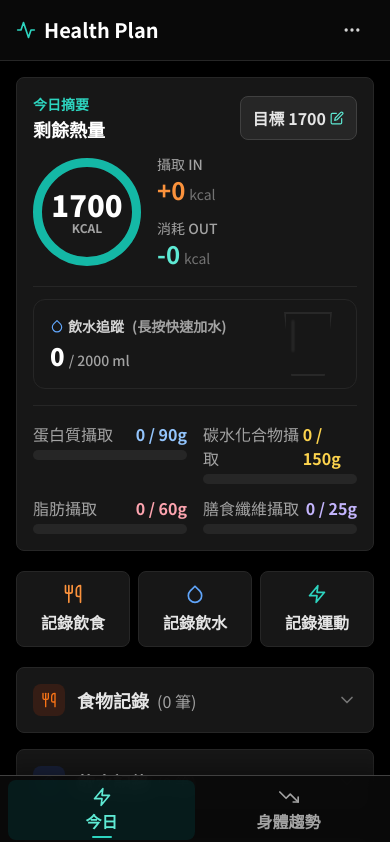
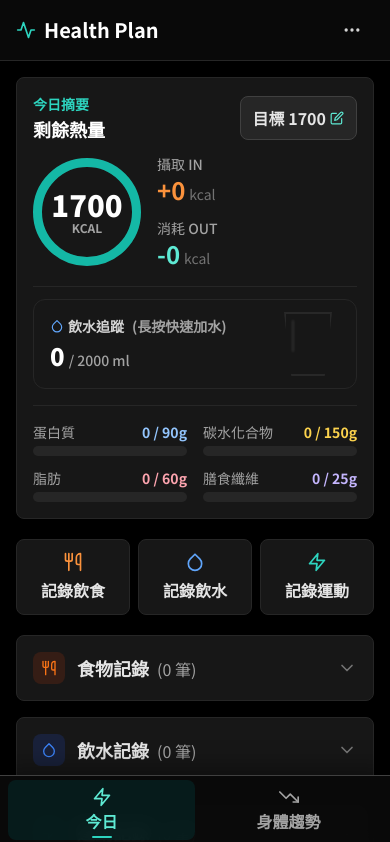
Before and after one commit to peter70chen/Health, a React (Vite) app: page / in a window 390 px wide. Shown: the top 842 px of the page. Built offline with nearby package versions, Linux system fonts and the light colour scheme.

Commit message:
Simplify nutrient labels for mobile layout

```diff
--- a/src/components/tabs/DashboardCard.tsx
+++ b/src/components/tabs/DashboardCard.tsx
@@ -88,9 +88,9 @@ const MacroBar: React.FC<{
   const pct = target > 0 ? Math.min((current / target) * 100, 100) : 0;
   return (
     <div>
-      <div className="flex justify-between text-sm mb-1">
-        <span className="text-neutral-400 font-medium">{nutrient.label}</span>
-        <span className={`${nutrient.barText} font-bold`}>{current} / {target}g</span>
+      <div className="flex items-baseline justify-between gap-1 text-xs min-[360px]:text-sm mb-1">
+        <span className="text-neutral-400 font-medium whitespace-nowrap">{nutrient.label}</span>
+        <span className={`${nutrient.barText} font-bold whitespace-nowrap tabular-nums`}>{current} / {target}g</span>
       </div>
       <div className="h-2.5 bg-neutral-800 rounded-full overflow-hidden">
         <div className={`h-full ${nutrient.bar} transition-all duration-500 ease-out`} style={{ width: `${pct}%` }}></div>
--- a/src/lib/nutrientTheme.ts
+++ b/src/lib/nutrientTheme.ts
@@ -26,10 +26,10 @@ export type NutrientStyle = {
 export const NUTRIENTS: Record<NutrientKey, NutrientStyle> = {
   // 碳水刻意用 amber 而非 yellow：yellow-400 在 neutral-900 深底上偏刺眼且對比較弱
   calories: { label: '熱量', short: 'kcal', text: 'text-orange-500', bar: 'bg-orange-500', barText: 'text-orange-300' },
-  protein: { label: '蛋白質攝取', short: 'P', text: 'text-blue-400', bar: 'bg-blue-500', barText: 'text-blue-300' },
-  carbs: { label: '碳水化合物攝取', short: 'C', text: 'text-amber-400', bar: 'bg-amber-500', barText: 'text-amber-300' },
+  protein: { label: '蛋白質', short: 'P', text: 'text-blue-400', bar: 'bg-blue-500', barText: 'text-blue-300' },
+  carbs: { label: '碳水化合物', short: 'C', text: 'text-amber-400', bar: 'bg-amber-500', barText: 'text-amber-300' },
   // 脂肪用 rose，讓 green 保留給「完成／正常」等狀態，不讓資料與狀態撞色。
-  fat: { label: '脂肪攝取', short: 'F', text: 'text-rose-400', bar: 'bg-rose-500', barText: 'text-rose-300' },
+  fat: { label: '脂肪', short: 'F', text: 'text-rose-400', bar: 'bg-rose-500', barText: 'text-rose-300' },
   // 纖維維持紫色，與另外三項及介面狀態都有清楚區隔。
-  fiber: { label: '膳食纖維攝取', short: '纖', text: 'text-violet-400', bar: 'bg-violet-500', barText: 'text-violet-300' },
+  fiber: { label: '膳食纖維', short: '纖', text: 'text-violet-400', bar: 'bg-violet-500', barText: 'text-violet-300' },
 };
```
Also changed, not shown: 1 other file (tests, documents, lock files or other folders).
